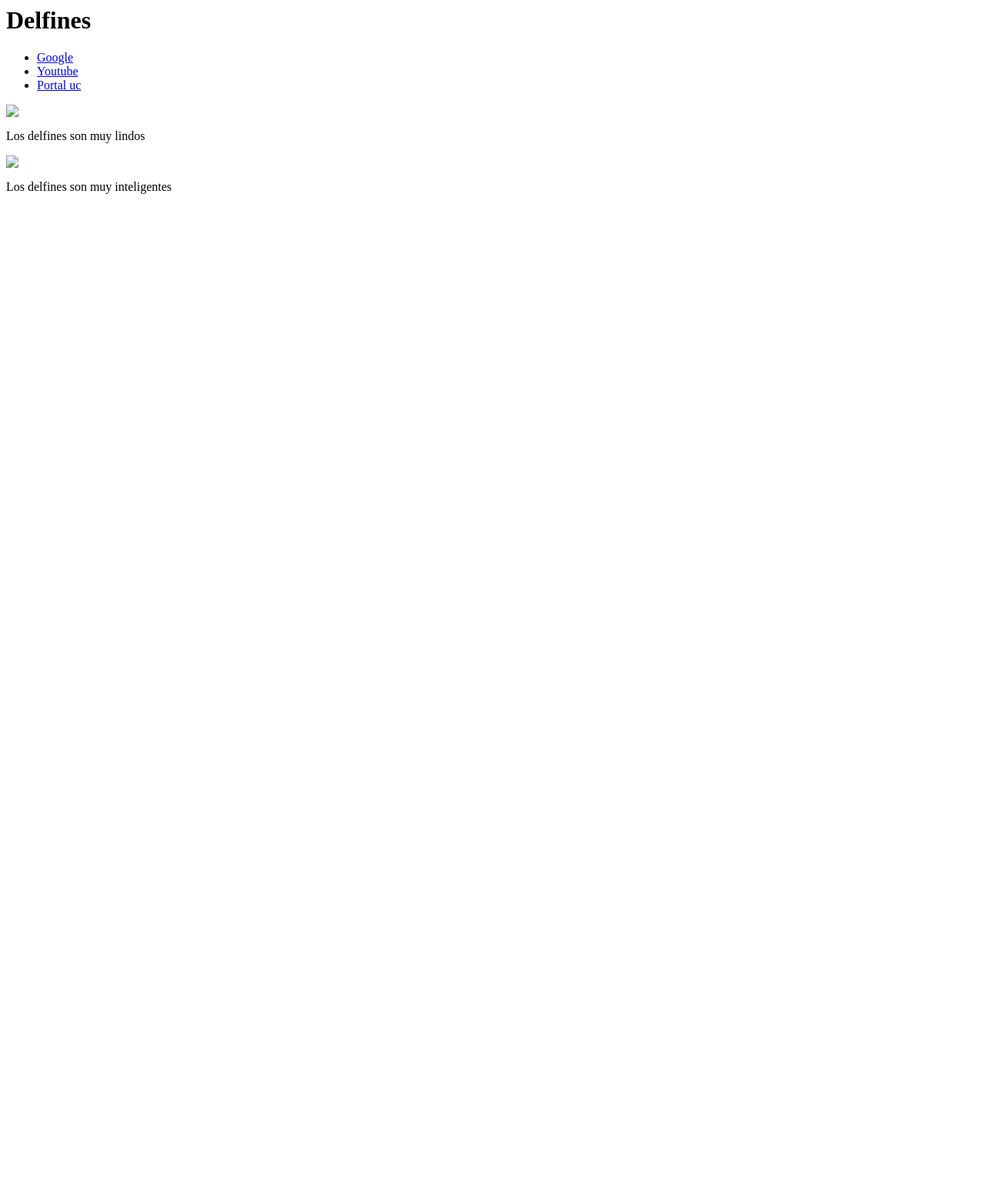
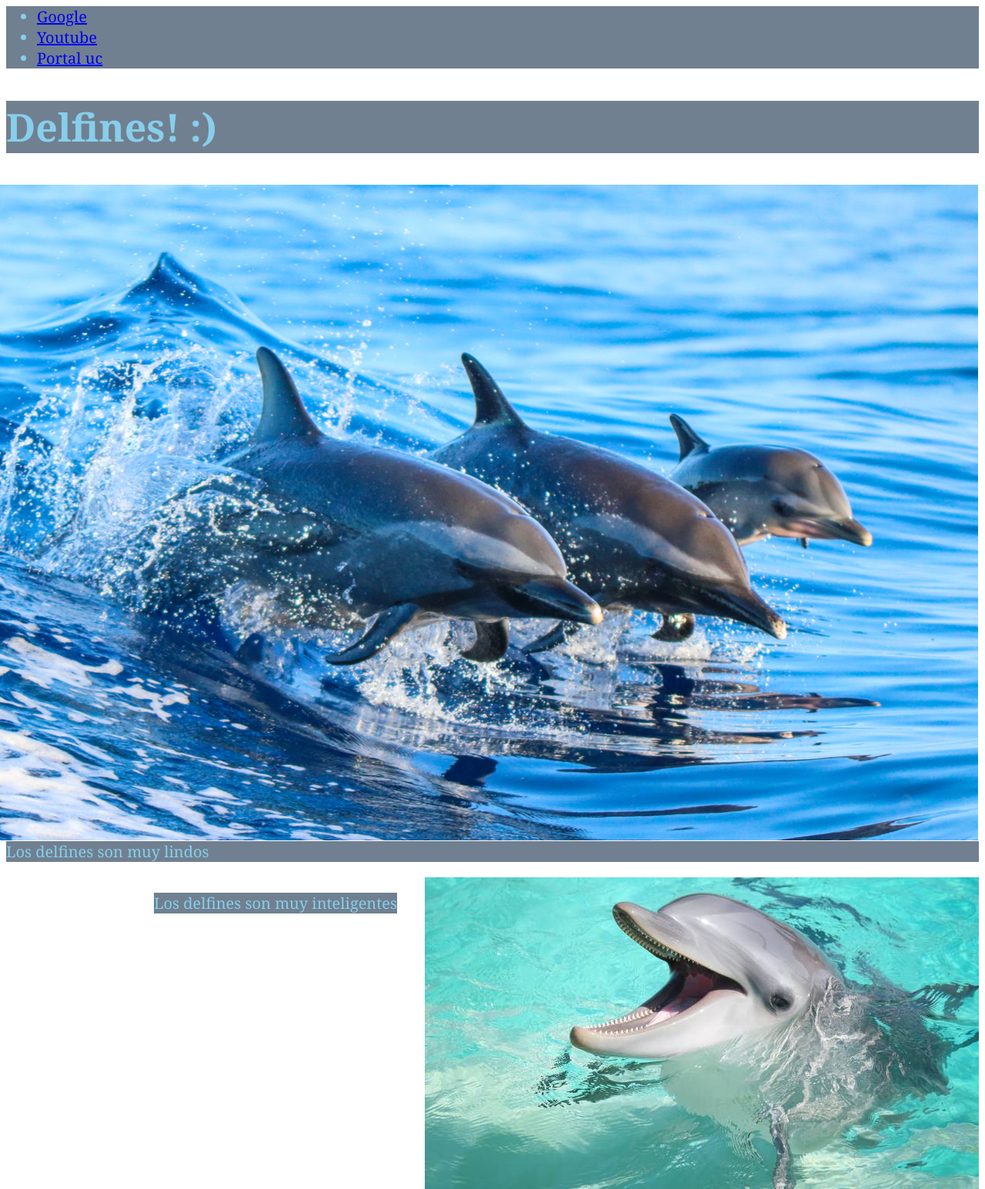
Before and after one commit to aruiz19/ay03-Ruiz-Amanda, a plain HTML site: page index.html in a window 1280 px wide. Shown: the whole page at 77% size. Before the commit the page ends 800 px from the top, so only its background shows below. Drawn offline with Linux system fonts and the light colour scheme.

Commit message:
Nueva version

```diff
--- /dev/null
+++ b/estilos.css
@@ -0,0 +1,45 @@
+#cabecera{
+    background:slategray;
+    font-size: 20px;
+    color: skyblue;
+}
+
+.destacado{
+    font-size: 50px;
+    color:skyblue;
+    font-family: Georgia, 'Times New Roman', Times, serif;
+}
+
+.parrafo{
+    font-size: 20px;
+    color:skyblue;
+    font-family: Georgia, 'Times New Roman', Times, serif;
+    background: slategray;
+}
+
+.texto{
+    font-size: 20px;
+    color:skyblue;
+    font-family: Georgia, 'Times New Roman', Times, serif;
+    background: slategray;
+    position:absolute;
+    left:200px;
+}
+
+#img{
+    float: right;
+    size: 300px;
+    background: slategray;
+}
+
+.div{
+    background: slategray;
+    padding-left: 25px 50px 75px;
+    color:skyblue;
+}
+
+#foto{
+    float: right;
+    size: 50px;
+    background: slategray;
+}
--- a/index.html
+++ b/index.html
@@ -1,9 +1,10 @@
 <html>
     <head>
         <title>Mi primera pagina web</title>
+        <link href="estilos.css"rel="stylesheet"/>
     </head>
     <body>
-        <h1>Delfines</h1>
+        <header id="cabecera" class="destacado">
             <nav>
                 <ul>
                     <li><a href="https://www.google.com/">Google</a></li>
@@ -11,17 +12,23 @@
                     <li><a href="https://sso.uc.cl/cas/login?service=https%3A%2F%2Fportal.uc.cl%2Fc%2Fportal%2Flogin%3Bjsessionid%3D91413C92657EED986BA2D92DB73B2957">Portal uc</a></li>
                 <ul>
             </nav>
-        <div>
-            <img src="delfines.jpg">
+        </header>
+
+        <div class="div">
+            <h2 class="destacado">Delfines! :)</h2>
         </div>
-        <div>
-            <p>Los delfines son muy lindos</p>
+
+        <div class="div">
+            <img src="delfines.jpg" id="foto">
         </div>
-        <div>
-            <img src="delfin.jpg">
+        <div class="div">
+            <p class="parrafo">Los delfines son muy lindos</p>
         </div>
-        <div>
-            <p>Los delfines son muy inteligentes</p>
+        <div class="div">
+            <img src="delfin.jpg" id="img">
+        </div>
+        <div class="div">
+            <p class="texto">Los delfines son muy inteligentes</p>
         </div>
     </body>
 </html>
```
Also changed, not shown: delfin.jpg (added), delfines.jpg (added). Lines whose indentation alone changed are shown as unchanged.
